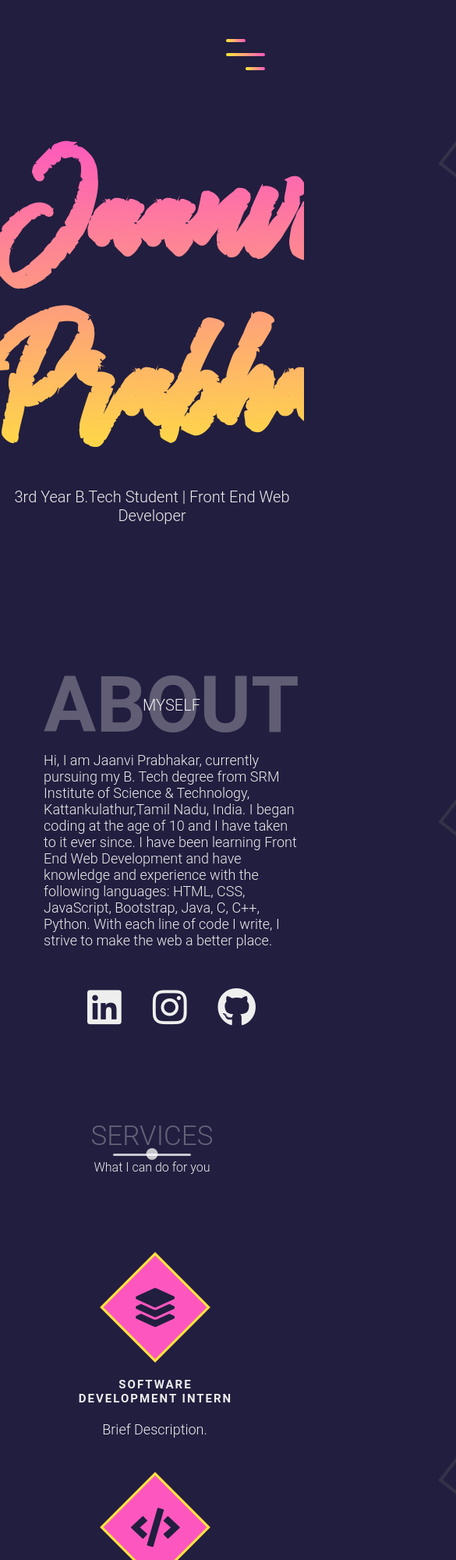
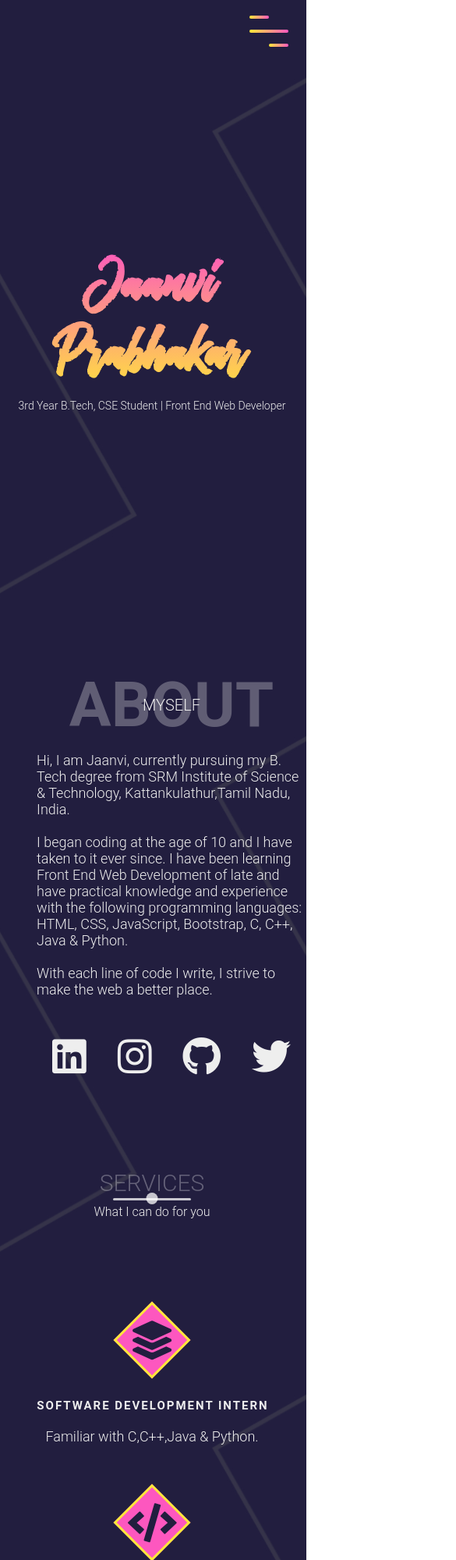
Before and after one commit to jaanviprabhakar/Jaanvi-Prabhakar, a plain HTML site: page index.html in a window 390 px wide. Shown: the top 2000 px of the page at 78% size, 585 px wide, since content can reach past the window. Drawn offline with nearby package versions, Linux system fonts and the light colour scheme.

Commit message:
Media Queries Pt.1

```diff
--- a/index.html
+++ b/index.html
@@ -49,7 +49,7 @@
 
 		<div class="landing-text">
 			<h1>Jaanvi Prabhakar</h1>
-			<h6>3rd Year B.Tech Student | Front End Web Developer</h6>
+			<h6>3rd Year B.Tech, CSE Student | Front End Web Developer</h6>
 		</div>
 	</header>
 
@@ -65,9 +65,9 @@
 					<h6>Myself</h6>
 				</div>
 
-				<p>Hi, I am Jaanvi Prabhakar, currently pursuing my B. Tech degree from SRM Institute of Science &amp; Technology, Kattankulathur,Tamil Nadu, India. I began coding at the age of 10 and I have taken to it ever
-				since. I have been learning Front End Web Development and have knowledge and experience with the following languages: HTML, CSS, JavaScript, Bootstrap, Java, C, C++, Python.
-				With each line of code I write, I strive to make the web a better place.</p>
+				<p>Hi, I am Jaanvi, currently pursuing my B. Tech degree from SRM Institute of Science &amp; Technology, Kattankulathur,Tamil Nadu, India. <br><br>I began coding at the age of 10 and I have taken to it ever
+				since. I have been learning Front End Web Development of late and have practical knowledge and experience with the following programming languages: HTML, CSS, JavaScript, Bootstrap, C, C++, Java & Python.
+				<br><br>With each line of code I write, I strive to make the web a better place.</p>
 
 			<!--Social Media-->
 			<div class="social-media">
@@ -89,6 +89,13 @@
 							<i class="fab fa-github"></i>
 						</a>
 					</li>
+
+					<li>
+						<a href="https://twitter.com/jaanviprabhakar" class="icon-link">
+							<i class="fab fa-twitter"></i>
+						</a>
+					</li>
+
 				</ul>
 			</div>
 			</div>
@@ -109,7 +116,7 @@
 					</div>
 					<h1>Software Development Intern</h1>
 					<p>
-						Brief Description.
+						Familiar with C,C++,Java & Python.
 					</p>
 				</div>
 
@@ -117,9 +124,9 @@
 					<div class="icon-container">
 						<i class="fas fa-code"></i>
 					</div>
-					<h1>Web Developement</h1>
+					<h1>Front End Web Developement</h1>
 					<p>
-						Brief Description.
+						Proficient in HTML, CSS, Js, Bootstrap & React.
 					</p>
 				</div>
 
@@ -129,7 +136,7 @@
 					</div>
 					<h1>Data Analysis & Visualization</h1>
 					<p>
-						Brief Description.
+						Beginner level.
 					</p>
 				</div>
 			</div>
@@ -159,7 +166,7 @@
 			</div>
 			<!--second item-->
 			<div class="portfolio-item">
-				<div class="portfolio-description has-margin-right">
+				<div class="portfolio-description">
 					<h6>Website for Hackathon (Sept'20)</h6>
 					<h1>Kash, a Stock Market Price Prediction</h1>
 					<p>Worked with Team Sillycons and created & deployed a responsive website in two days using HTML, CSS, Js & Bootstrap.</p>
@@ -187,7 +194,7 @@
 			</div>
 			<!--fourth item-->
 			<div class="portfolio-item">
-				<div class="portfolio-description has-margin-right">
+				<div class="portfolio-description">
 					<h6>Desktop App (Jan'21)</h6>
 					<h1>Flappy Bird</h1>
 					<p>Windows Form (.NET framework) using C#</p>
--- a/main.css
+++ b/main.css
@@ -30,7 +30,7 @@ body{
 	}
 
 section{
-	padding: 6rem;}
+	padding: 6rem 0;}
 
 a{
 	text-decoration: none;
@@ -305,6 +305,10 @@ li{
 	color: #000000;
 }
 
+.fa-twitter:hover{
+	color :#00acee;
+}
+
 /*End about*/
 
 /*Start services*/
@@ -527,6 +531,7 @@ input[type="submit"]:hover{
 	border-radius: 100%;
 	display: flex;
 	animation: pulse 2s infinite;
+	cursor:pointer;
 }
 
 .up i{
@@ -560,4 +565,78 @@ input[type="submit"]:hover{
 /*End animations*/
 
 /*Start media queries*/
+
+@media screen and (max-width: 768px){
+	body{
+		background: url('images/sitebg2.jpg') no-repeat center fixed;
+		background-size:cover;
+		}
+
+	.landing-text h1{
+			font-size:15rem;
+	}
+
+	.landing-text h6{
+		font-size:1.7rem;
+	}
+
+	.nav-list{
+	flex-direction: column;
+	}
+
+	li{
+		margin: 2rem 0;
+	}
+
+	.nav-link{
+		font-size: 4.5rem;
+	}
+
+	.about-heading h1{
+		font-size: 8rem;
+	}
+
+	.section-heading h1{
+		font-size: 3rem;
+	}
+
+	.about-details .nav-list{
+		flex-direction: initial;
+	}
+
+	.about-details li{
+		margin: 0 2rem;
+	}
+
+	.icon-container{
+		width: 7rem;
+		height: 7rem;
+	}
+
+	.timeline ul{
+		margin: 0 0 0 auto;
+	}
+
+	.timeline .date::before{
+		left: -20rem;
+	}
+
+	.timeline .date::after{
+		left: -5.9rem;
+	}
+}
+@media screen and (max-width: 600px){
+	.menu-toggler{
+		top: 2rem;
+		right: 2rem;
+	}
+
+	.landing-text h1{
+		font-size: 8rem;
+	}
+
+	.landing-text h6{
+		font-size: 1.4rem;
+	}
+}
 /*End media queries*/
```
